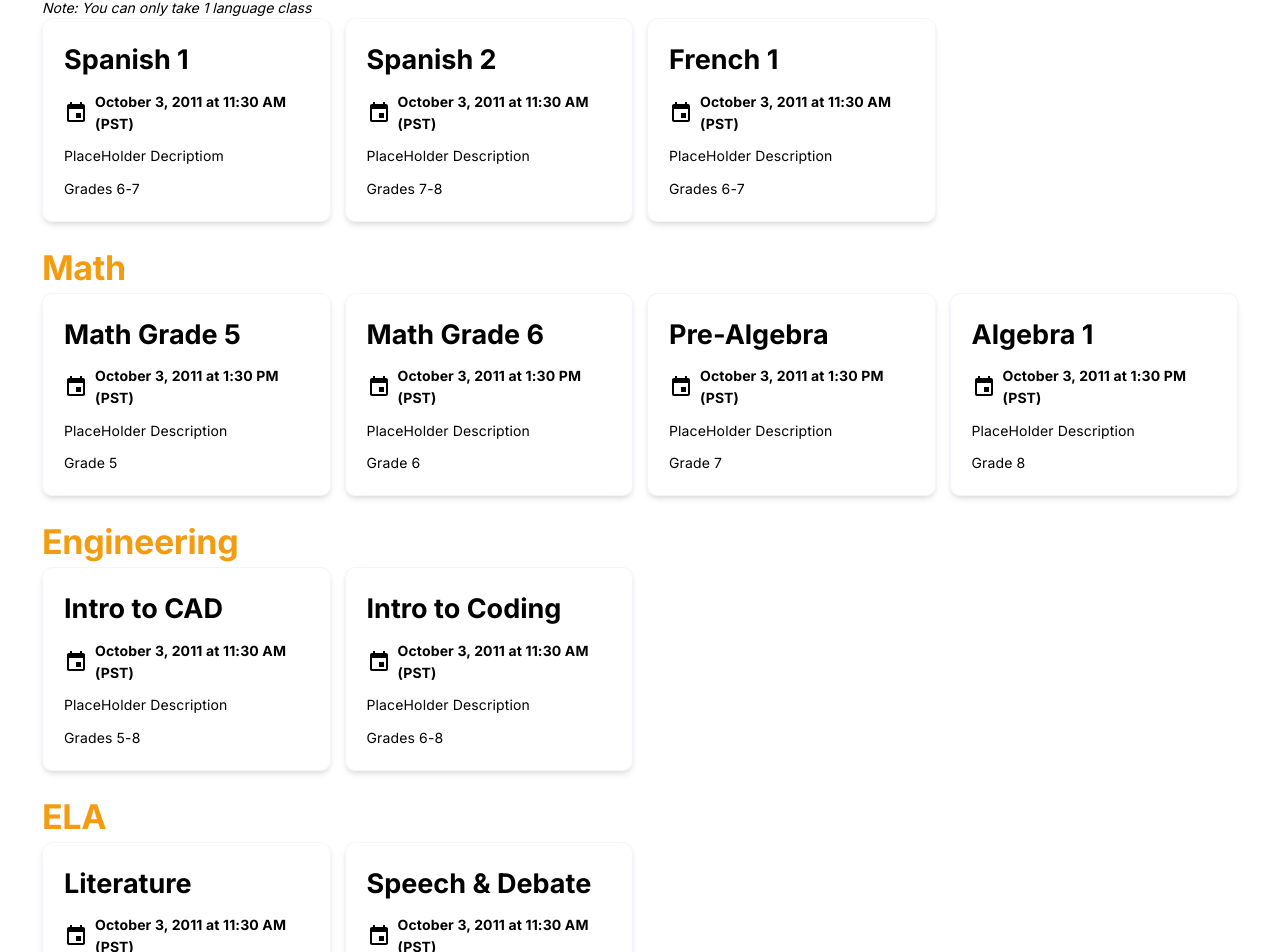
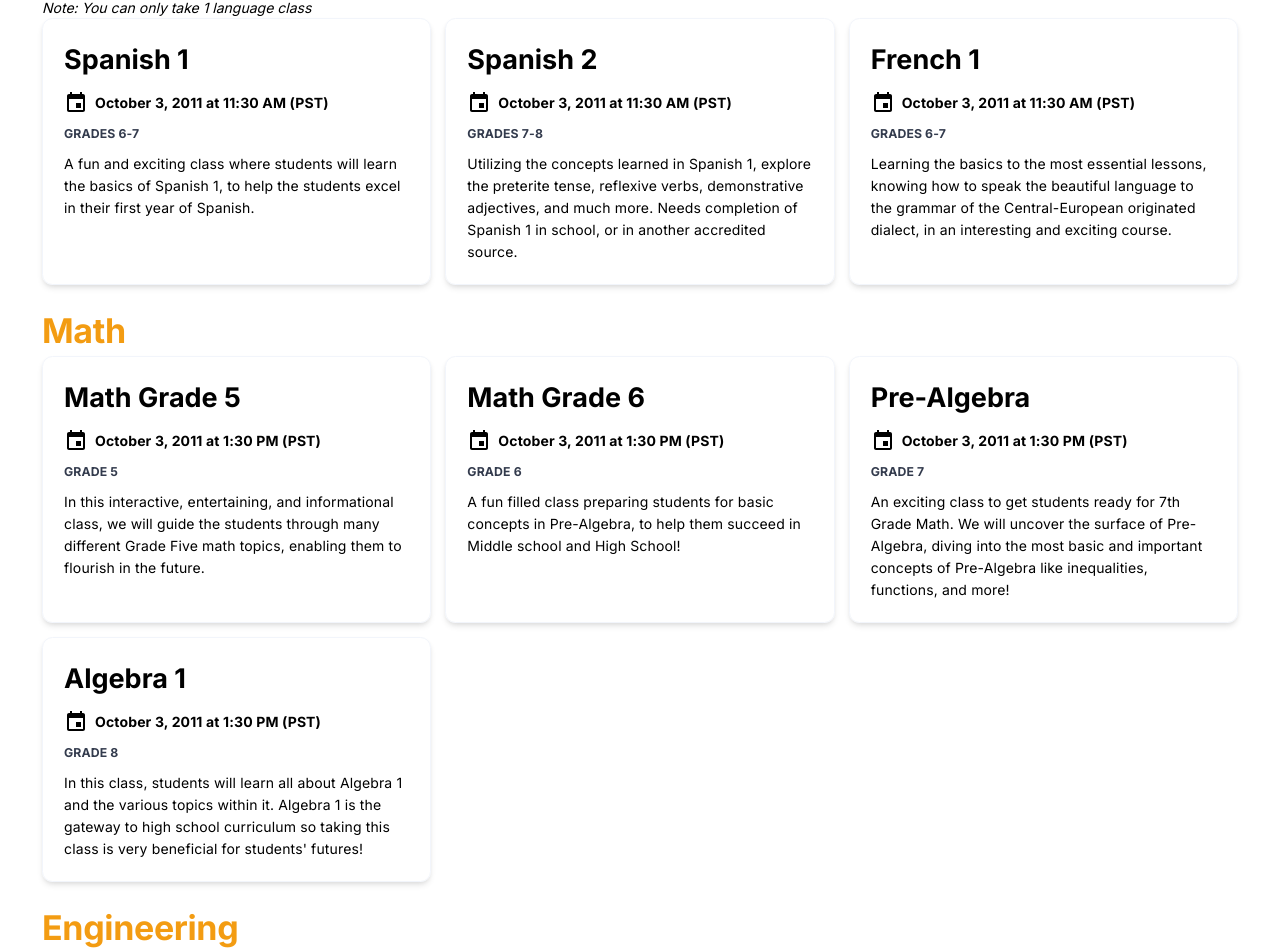
Before and after one commit to ShubhamPatilsd/www-edumango, a Next.js app: page /courses in a window 1280 px wide. Shown: the part 338-1290 px from the top of the page. Built offline with nearby package versions, Linux system fonts and the light colour scheme.

Commit message:
changed grade position, updated descriptions and added underline on hover

```diff
--- a/src/components/CourseCard.tsx
+++ b/src/components/CourseCard.tsx
@@ -47,7 +47,7 @@ const CourseCard: React.FC<CourseCardProps> = ({
   }
   return (
     <a href={link ? link: null} target="_blank">
-    <div className="text-left px-6 py-6 space-y-3 rounded-xl shadow-md border border-gray-100 hover:shadow-2xl transition transition-delay-15 ease-in-out">
+    <div className="text-left px-6 py-6 space-y-3  rounded-xl shadow-md border border-gray-100 hover:shadow-2xl transition transition-delay-15 ease-in-out h-full">
       <h3 className={courseName ? "" : "hidden "}>{courseName}</h3>
 
       <h5
@@ -60,9 +60,14 @@ const CourseCard: React.FC<CourseCardProps> = ({
 
         <p>{AMPMTime()}</p>
       </h5>
+      <p className="uppercase font-bold text-sm text-gray-600">{grades.length==1 ? `Grade ${grades[0]}`:`Grades ${Math.min(...grades)}-${Math.max(...grades)}`}</p>
+      <p className={courseDescription ? "" : "hidden"}>{courseDescription}</p>
 
-      <p className={courseDescription ? "" : "hidden"}>{courseDescription}</p>
-      <p>{grades.length==1 ? `Grade ${grades[0]}`:`Grades ${Math.min(...grades)}-${Math.max(...grades)}`}</p>
+
+
+
+
+
     </div>
     </a>
   );
--- a/src/components/CourseCardGroup.tsx
+++ b/src/components/CourseCardGroup.tsx
@@ -16,7 +16,7 @@ const CourseCardGroup: React.FC<CourseCardGroupProps> = ({
     <div>
       <h2 className="text-accent-primary">{groupTitle}</h2>
       <em className={note ? "" : "hidden"}>{note}</em>
-      <div className="grid md:grid-cols-3 lg:grid-cols-4 sm:grid-cols-2 grid-cols-1 gap-4">
+      <div className="grid md:grid-cols-2  lg:grid-cols-3 sm:grid-cols-2 gap-4">
         {children}
       </div>
     </div>
--- a/src/components/Navbar.tsx
+++ b/src/components/Navbar.tsx
@@ -32,12 +32,12 @@ export const Navbar: React.FC = () => {
 
       <ul className="flex items-center space-x-6 md:space-x-10">
         <li>
-          <a href="/our-staff" className="text-accent-secondary">
+          <a href="/our-staff" className="hover:underline text-accent-secondary">
             <h4>Our Staff</h4>
           </a>
         </li>
         <li>
-          <a href="/courses" className="text-accent-secondary">
+          <a href="/courses" className="hover:underline text-accent-secondary">
             <h4>Courses</h4>
           </a>
         </li>
--- a/src/modules/courses.tsx
+++ b/src/modules/courses.tsx
@@ -11,21 +11,21 @@ export default function Courses() {
     {
       courseName: "Spanish 1",
       courseDescription:
-        "PlaceHolder Decriptiom",
+        "A fun and exciting class where students will learn the basics of Spanish 1, to help the students excel in their first year of Spanish.",
       startingDate: new Date("05 October 2011 11:30"),
       grades: [6, 7],
       link: "https://www.youtube.com/watch?v=dQw4w9WgXcQ"
     },
     {
       courseName: "Spanish 2",
-      courseDescription: "PlaceHolder Description",
+      courseDescription: "Utilizing the concepts learned in Spanish 1, explore the preterite tense, reflexive verbs, demonstrative adjectives, and much more. Needs completion of Spanish 1 in school, or in another accredited source.",
       startingDate: new Date("05 October 2011 11:30"),
       grades: [7, 8],
       link: "https://www.youtube.com/watch?v=dQw4w9WgXcQ"
     },
     {
       courseName: "French 1",
-      courseDescription: "PlaceHolder Description",
+      courseDescription: "Learning the basics to the most essential lessons, knowing how to speak the beautiful language to the grammar of the Central-European originated dialect, in an interesting and exciting course.",
       startingDate: new Date("05 October 2011 11:30"),
       grades: [6, 7],
       link: "https://www.youtube.com/watch?v=dQw4w9WgXcQ"
@@ -36,7 +36,7 @@ export default function Courses() {
     {
       courseName: "Math Grade 5",
       courseDescription:
-        "PlaceHolder Description",
+        "In this interactive, entertaining, and informational class, we will guide the students through many different Grade Five math topics, enabling them to flourish in the future.",
       startingDate: new Date("05 October 2011 1:30 PM"),
       grades: [5],
       link: "https://www.youtube.com/watch?v=dQw4w9WgXcQ"
@@ -44,7 +44,7 @@ export default function Courses() {
     {
       courseName: "Math Grade 6",
       courseDescription:
-        "PlaceHolder Description",
+        "A fun filled class preparing students for basic concepts in Pre-Algebra, to help them succeed in Middle school and High School!",
       startingDate: new Date("05 October 2011 1:30 PM"),
       grades: [6],
       link: "https://www.youtube.com/watch?v=dQw4w9WgXcQ"
@@ -52,7 +52,7 @@ export default function Courses() {
     {
       courseName: "Pre-Algebra",
       courseDescription:
-        "PlaceHolder Description",
+        "An exciting class to get students ready for 7th Grade Math. We will uncover the surface of Pre-Algebra, diving into the most basic and important concepts of Pre-Algebra like inequalities, functions, and more!",
       startingDate: new Date("05 October 2011 1:30 PM"),
       grades: [7],
       link: "https://www.youtube.com/watch?v=dQw4w9WgXcQ"
@@ -60,7 +60,7 @@ export default function Courses() {
     {
       courseName: "Algebra 1",
       courseDescription:
-        "PlaceHolder Description",
+        "In this class, students will learn all about Algebra 1 and the various topics within it. Algebra 1 is the gateway to high school curriculum so taking this class is very beneficial for students' futures!",
       startingDate: new Date("05 October 2011 1:30 PM"),
       grades: [8],
       link: "https://www.youtube.com/watch?v=dQw4w9WgXcQ"
@@ -71,7 +71,7 @@ export default function Courses() {
     {
       courseName: "Intro to CAD",
       courseDescription:
-        "PlaceHolder Description",
+        "CAD or Computer Aided design is the process of designing things in 3D on your computer. This is so you can visualize the models before you make them in real life. Almost all tech companies use CAD for designing products, which is why it is such a valuable skill to learn.",
       startingDate: new Date("05 October 2011 11:30"),
       grades: [5, 8],
       link: "https://www.youtube.com/watch?v=dQw4w9WgXcQ"
@@ -79,7 +79,7 @@ export default function Courses() {
     {
       courseName: "Intro to Coding",
       courseDescription:
-        "PlaceHolder Description",
+        "This class will get students started with the wonderful realm of coding. Students will learn a lot of concepts in the easiest and simplest way possible and know most of the AP Computer Science curriculum!",
       startingDate: new Date("05 October 2011 11:30"),
       grades: [6, 8],
       link: "https://www.youtube.com/watch?v=dQw4w9WgXcQ"
@@ -98,7 +98,7 @@ export default function Courses() {
     {
       courseName: "Speech & Debate",
       courseDescription:
-        "PlaceHolder Description",
+        "A brand new course full of great opportunities where students can learn how to perform better in social environments, speak with confidence and present bold speeches. They will also learn how to debate in 2 different styles against each other. The course is recommended for 6th graders and up but 5th graders are welcome to join as well.",
       startingDate: new Date("05 October 2011 11:30"),
       grades: [5, 8],
       link: "https://www.youtube.com/watch?v=dQw4w9WgXcQ"
@@ -109,7 +109,7 @@ export default function Courses() {
     {
       courseName: "Video Editing",
       courseDescription:
-        "PlaceHolder Description",
+        "In this course we dive into the most basic essentials of video editing. Students will learn to make videos, and edits. This class is a great way to improve your skill set, with fun activities.",
       startingDate: new Date("05 October 2011 11:30"),
       grades: [5, 8],
       link: "https://www.youtube.com/watch?v=dQw4w9WgXcQ"
```
